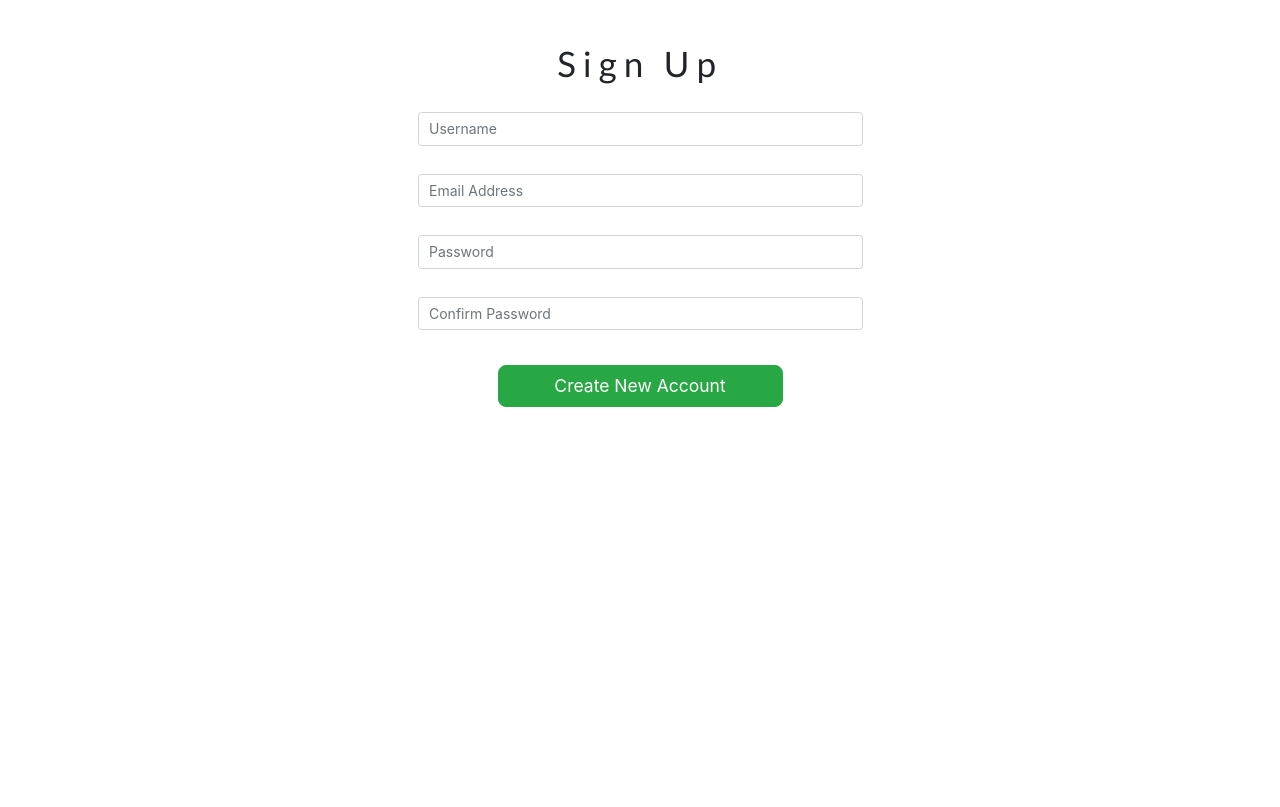
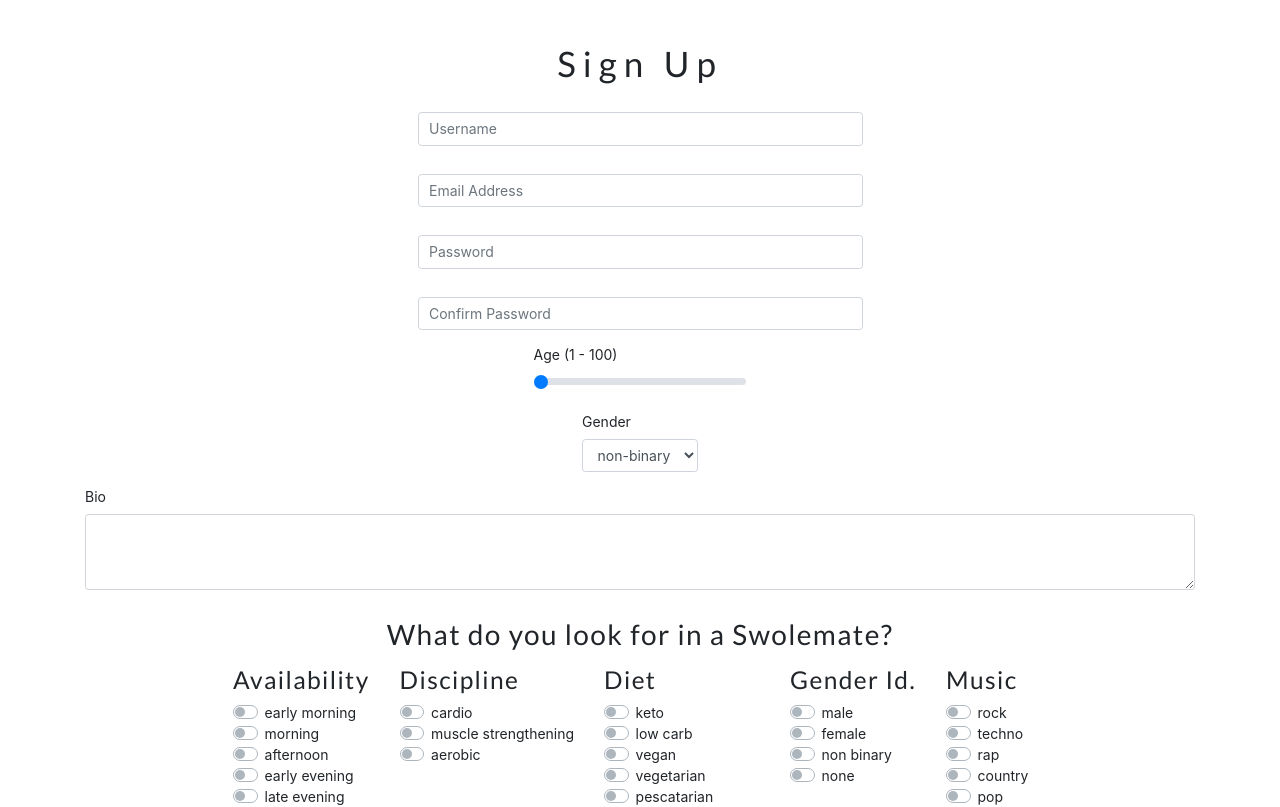
Before and after one commit to colinschlecht/swole_client, a React (Create React App) app: page /signup in a window 1280 px wide. Shown: the top 807 px of the page. Built offline with nearby package versions, Linux system fonts and the light colour scheme.

Commit message:
adds full sign up form

```diff
--- a/src/components/Login.js
+++ b/src/components/Login.js
@@ -60,6 +60,9 @@ const Login = ({ onLogin, routerProps, showAlert, renderAlert }) => {
             >
               Login
             </Button>
+
+          </Row>
+          <Row className='justify-content-center align-items-center'>
             <Link to="/signup" className="item"><Button  variant='info'
                   size='lg'
                   block
--- a/src/components/Signup.js
+++ b/src/components/Signup.js
@@ -1,96 +1,360 @@
-import React, { useState, useEffect } from 'react';
-import { Form, Row, Button } from 'react-bootstrap';
-import { api } from '../services/api';
+import React, { useState, useEffect } from "react";
+import {
+  Form,
+  Row,
+  Col,
+  Button,
+  InputGroup,
+  FormControl,
+} from "react-bootstrap";
+import { api } from "../services/api";
 
 const Signup = ({ onSignup, routerProps, showAlert, renderAlert }) => {
-  const [name, setName] = useState('');
-  const [email, setEmail] = useState('');
-  const [password, setPassword] = useState('');
-  const [passwordConfirm, setPasswordConfirm] = useState('');
+  //user name, email, password
+  const [name, setName] = useState("");
+  const [age, setAge] = useState(0);
+  const [bio, setBio] = useState("");
+  const [gender, setGender] = useState("non-binary");
+  const [email, setEmail] = useState("");
+  const [password, setPassword] = useState("");
+  const [passwordConfirm, setPasswordConfirm] = useState("");
+  //exercise_time:
+  const [exercise_time, setExerciseTime] = useState({
+    early_morning: false,
+    morning: false,
+    afternoon: false,
+    early_evening: false,
+    late_evening: false,
+    late_night: false,
+  });
+  const [exercise_discipline, setExerciseDiscipline] = useState({
+    cardio: false,
+    muscle_strengthening: false,
+    aerobic: false,
+  });
+  const [diet, setDiet] = useState({
+    keto: false,
+    low_carb: false,
+    vegan: false,
+    vegetarian: false,
+    pescatarian: false,
+    alkaline: false,
+    raw_food: false,
+    intermittent_fasting: false,
+    paleo: false,
+    clean_eating: false,
+    mediterranean: false,
+  });
+  const [gender_preference, setGenderPreference] = useState({
+    male: false,
+    female: false,
+    non_binary: false,
+    none: false,
+  });
+  const [location, setLocation] = useState({
+    latitude: "46.8863847811234",
+    longitude: "-122.568053329686",
+  });
+  const [music_preference, setMusicPreference] = useState({
+    rock: false,
+    techno: false,
+    rap: false,
+    country: false,
+    pop: false,
+    alternative: false,
+    classical: false,
+    funk: false,
+    latin: false,
+    jazz: false,
+    none: false,
+  });
 
-  const onFormSubmit = (e) => {
+  const onFormSubmit = async (e) => {
     e.preventDefault();
+    setLocation({ ...location });
+    const TIME = await api.pref.newTimePref(exercise_time);
+    const DISCIPLINE = await api.pref.newDisciplinePref(exercise_discipline);
+    const DIET = await api.pref.newDietPref(diet);
+    const GENDER = await api.pref.newGenderPref(gender_preference);
+    const MUSIC = await api.pref.newMusicPref(music_preference);
     const newUser = {
       name,
+      age,
+      bio,
+      gender,
       email,
+      location,
       password,
       password_confirmation: passwordConfirm,
-      exercise_time_id: 1,
-      exercise_discipline_id: 1,
-      diet_id: 1,
-      gender_preference_id: 1,
-      location_id: 1,
-      music_preference_id: 1,
+      exercise_time: TIME,
+      exercise_discipline: DISCIPLINE,
+      diet: DIET,
+      gender_preference: GENDER,
+      music_preference: MUSIC,
     };
-    api.auth.signup(newUser).then((res) => onSignup(res, routerProps));
+    console.log(newUser);
+    // api.auth.signup(newUser).then((res) => onSignup(res, routerProps));
   };
 
   return (
     <>
       {/* {showAlert && renderAlert()} */}
-      <div className='container pt-5'>
-        <h1 className='mb-3 text-center' style={{ letterSpacing: '0.5rem' }}>
+      <div className="container pt-5">
+        <h1 className="mb-3 text-center" style={{ letterSpacing: "0.5rem" }}>
           Sign Up
         </h1>
         <Form onSubmit={onFormSubmit}>
-          <Row className='justify-content-center'>
-            <div className='col-10 col-sm-8 col-md-5 my-3'>
+          {
+            //! NAME
+          }
+          <Row className="justify-content-center">
+            <div className="col-10 col-sm-8 col-md-5 my-3">
               <input
-                type='text'
-                className='form-control'
-                name='name'
-                placeholder='Username'
+                type="text"
+                className="form-control"
+                name="name"
+                placeholder="Username"
                 value={name}
                 onChange={(e) => setName(e.target.value)}
               />
             </div>
           </Row>
-          <Row className='justify-content-center'>
-            <div className='col-10 col-sm-8 col-md-5 my-3'>
+          {
+            //! EMAIL
+          }
+          <Row className="justify-content-center">
+            <div className="col-10 col-sm-8 col-md-5 my-3">
               <input
-                type='text'
-                className='form-control'
-                name='email'
-                placeholder='Email Address'
+                type="text"
+                className="form-control"
+                name="email"
+                placeholder="Email Address"
                 value={email}
                 onChange={(e) => setEmail(e.target.value)}
               />
             </div>
           </Row>
-          <Row className='justify-content-center'>
-            <div className='col-10 col-sm-8 col-md-5 my-3'>
+          {
+            //! PASSWORD
+          }
+          <Row className="justify-content-center">
+            <div className="col-10 col-sm-8 col-md-5 my-3">
               <input
-                className='form-control'
-                type='password'
-                name='password'
-                placeholder='Password'
+                className="form-control"
+                type="password"
+                name="password"
+                placeholder="Password"
                 value={password}
                 onChange={(e) => setPassword(e.target.value)}
               />
             </div>
           </Row>
-          <Row className='justify-content-center'>
-            <div className='col-10 col-sm-8 col-md-5 my-3'>
+          {
+            //! PASSWORD CONFRIM
+          }
+          <Row className="justify-content-center">
+            <div className="col-10 col-sm-8 col-md-5 my-3">
               <input
-                className='form-control'
-                type='password'
-                name='passwordConfirmation'
-                placeholder='Confirm Password'
+                className="form-control"
+                type="password"
+                name="passwordConfirmation"
+                placeholder="Confirm Password"
                 value={passwordConfirm}
                 onChange={(e) => setPasswordConfirm(e.target.value)}
               />
             </div>
           </Row>
-          <Row className='justify-content-center'>
+          {
+            //! AGE
+          }
+          <Row className="justify-content-center">
+            <Form.Group controlId="formBasicRangeCustom">
+              <Form.Label>Age (1 - 100)</Form.Label>
+              <Form.Control
+                type="range"
+                custom
+                value={age}
+                min={1}
+                max={100}
+                step={1}
+                tooltip="on"
+                key="bottom"
+                onChange={(e) => setAge(e.target.value)}
+              />
+            </Form.Group>
+          </Row>
+          {
+            //! GENDER
+          }
+          <Row className="justify-content-center">
+            <Form.Group controlId="exampleForm.ControlSelect1">
+              <Form.Label>Gender</Form.Label>
+              <Form.Control
+                as="select"
+                value={gender}
+                onChange={(e) => setGender(e.target.value)}
+              >
+                <option>non-binary</option>
+                <option>male</option>
+                <option>female</option>
+              </Form.Control>
+            </Form.Group>
+          </Row>
+          {
+            //! BIO
+          }
+          <Form.Group controlId="exampleForm.ControlTextarea1">
+            <Form.Label>Bio</Form.Label>
+            <Form.Control
+              as="textarea"
+              rows={3}
+              value={bio}
+              onChange={(e) => setBio(e.target.value)}
+            />
+          </Form.Group>
+          <>
+            <Row className="justify-content-center">
+              <h2 className="mb-3 mt-3" style={{ letterSpacing: "0.1rem" }}>
+                What do you look for in a Swolemate?
+              </h2>
+            </Row>
+            <Row className="justify-content-center">
+              {
+                //! AVAILABILITY SWITCHES
+              }
+              <Col xs="auto">
+                <h3 className="mb-2" style={{ letterSpacing: "0.1rem" }}>
+                  Availability
+                </h3>
+                {Object.keys(exercise_time).map((time) => {
+                  return (
+                    <Form.Check
+                      key={`time ${time}`}
+                      type="switch"
+                      id={`default-switch ${time}`}
+                      label={time.split("_").join(" ")}
+                      value={exercise_time[time]}
+                      onChange={() => {
+                        const newTime = { ...exercise_time };
+                        newTime[time] = !newTime[time];
+                        setExerciseTime(newTime);
+                      }}
+                    />
+                  );
+                })}
+              </Col>
+              {
+                //! DISCIPLINE SWITCHES
+              }
+              <Col xs="auto">
+                <h3 className="mb-2" style={{ letterSpacing: "0.1rem" }}>
+                  Discipline
+                </h3>
+                {Object.keys(exercise_discipline).map((type) => {
+                  return (
+                    <Form.Check
+                      key={`discipline ${type}`}
+                      type="switch"
+                      id={`default-switch ${type}`}
+                      label={type.split("_").join(" ")}
+                      value={exercise_discipline[type]}
+                      onChange={() => {
+                        const discipline = { ...exercise_discipline };
+                        discipline[type] = !discipline[type];
+                        setExerciseDiscipline(discipline);
+                      }}
+                    />
+                  );
+                })}
+              </Col>
+              {
+                //! DIET SWITCHES
+              }
+              <Col xs="auto">
+                <h3 className="mb-2" style={{ letterSpacing: "0.1rem" }}>
+                  Diet
+                </h3>
+                {Object.keys(diet).map((type) => {
+                  return (
+                    <Form.Check
+                      key={`diet ${type}`}
+                      type="switch"
+                      id={`default-switch ${type}`}
+                      label={type.split("_").join(" ")}
+                      value={diet[type]}
+                      onChange={() => {
+                        const newDiet = { ...diet };
+                        newDiet[type] = !newDiet[type];
+                        setDiet(newDiet);
+                      }}
+                    />
+                  );
+                })}
+              </Col>
+              {
+                //! GENDER SWITCHES
+              }
+              <Col xs="auto">
+                <h3 className="mb-2" style={{ letterSpacing: "0.1rem" }}>
+                  Gender Id.
+                </h3>
+                {Object.keys(gender_preference).map((gen) => {
+                  return (
+                    <Form.Check
+                      key={`gender ${gen}`}
+                      type="switch"
+                      id={`default-switch gender ${gen}`}
+                      label={gen.split("_").join(" ")}
+                      value={gender_preference[gen]}
+                      onChange={() => {
+                        const newGen = { ...gender_preference };
+                        newGen[gen] = !newGen[gen];
+                        setGenderPreference(newGen);
+                      }}
+                    />
+                  );
+                })}
+              </Col>
+              {
+                //! MUSIC SWITCHES
+              }
+              <Col xs="auto">
+                <h3 className="mb-2" style={{ letterSpacing: "0.1rem" }}>
+                  Music
+                </h3>
+                {Object.keys(music_preference).map((music) => {
+                  return (
+                    <Form.Check
+                      key={`music ${music}`}
+                      type="switch"
+                      id={`default-switch music ${music}`}
+                      label={music.split("_").join(" ")}
+                      value={music_preference[music]}
+                      onChange={() => {
+                        const newMusic = { ...music_preference };
+                        newMusic[music] = !newMusic[music];
+                        setMusicPreference(newMusic);
+                      }}
+                    />
+                  );
+                })}
+              </Col>
+            </Row>
+          </>
+
+          <Row className="justify-content-center">
+            {
+              //! SUBMIT
+            }
             <Button
-              variant='success'
-              size='lg'
+              variant="success"
+              size="lg"
               block
-              style={{ borderRadius: '8px' }}
-              className='col-5 col-lg-3 mt-4'
-              type='submit'
+              style={{ borderRadius: "8px" }}
+              className="col-5 col-lg-3 mt-4"
+              type="submit"
             >
-              Create <span className='d-none d-md-inline-flex'>New</span>{' '}
+              Create <span className="d-none d-md-inline-flex">New</span>{" "}
               Account
             </Button>
           </Row>
```
Also changed, not shown: src/services/api.js (+40 -8 lines).
